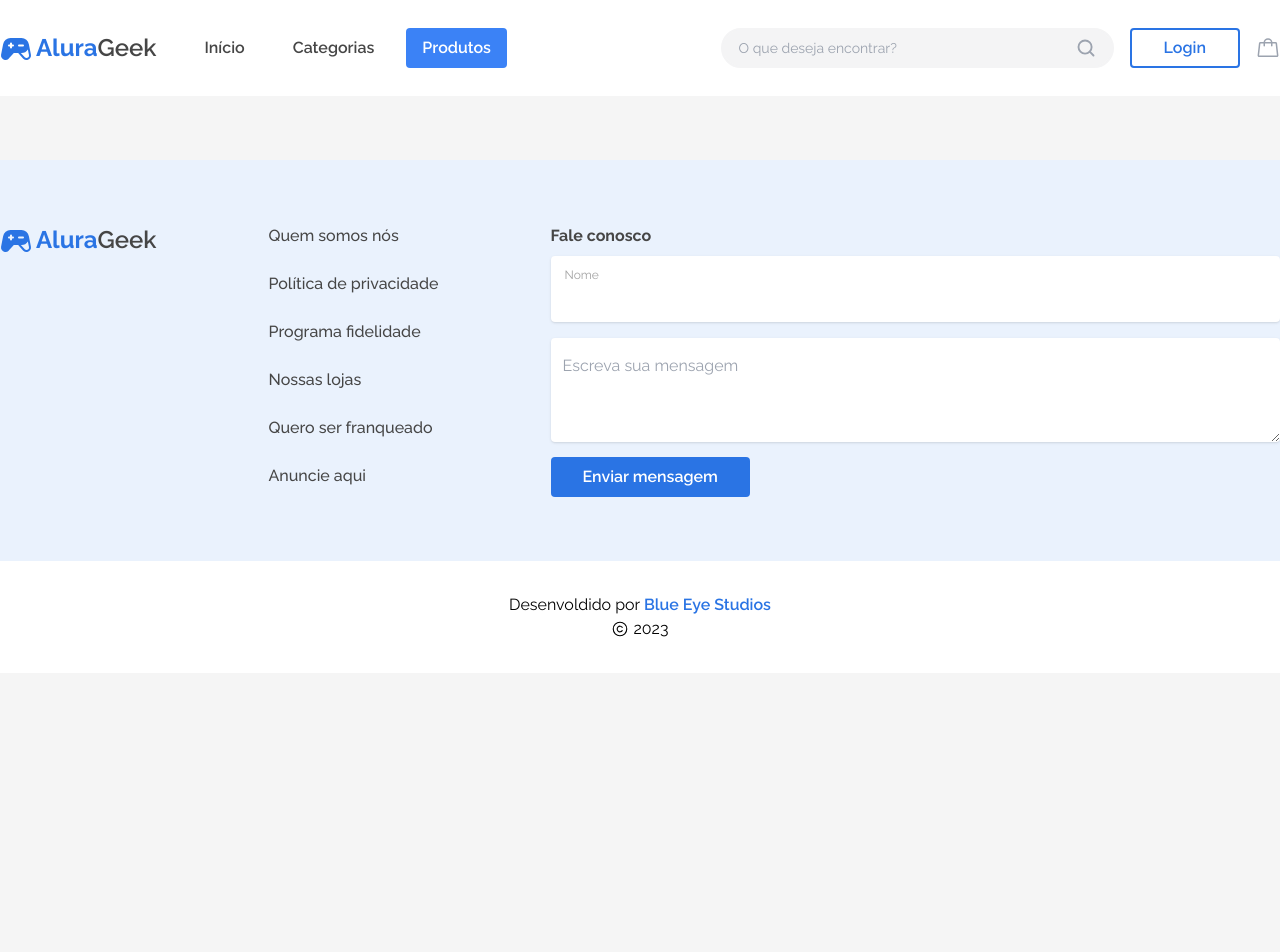
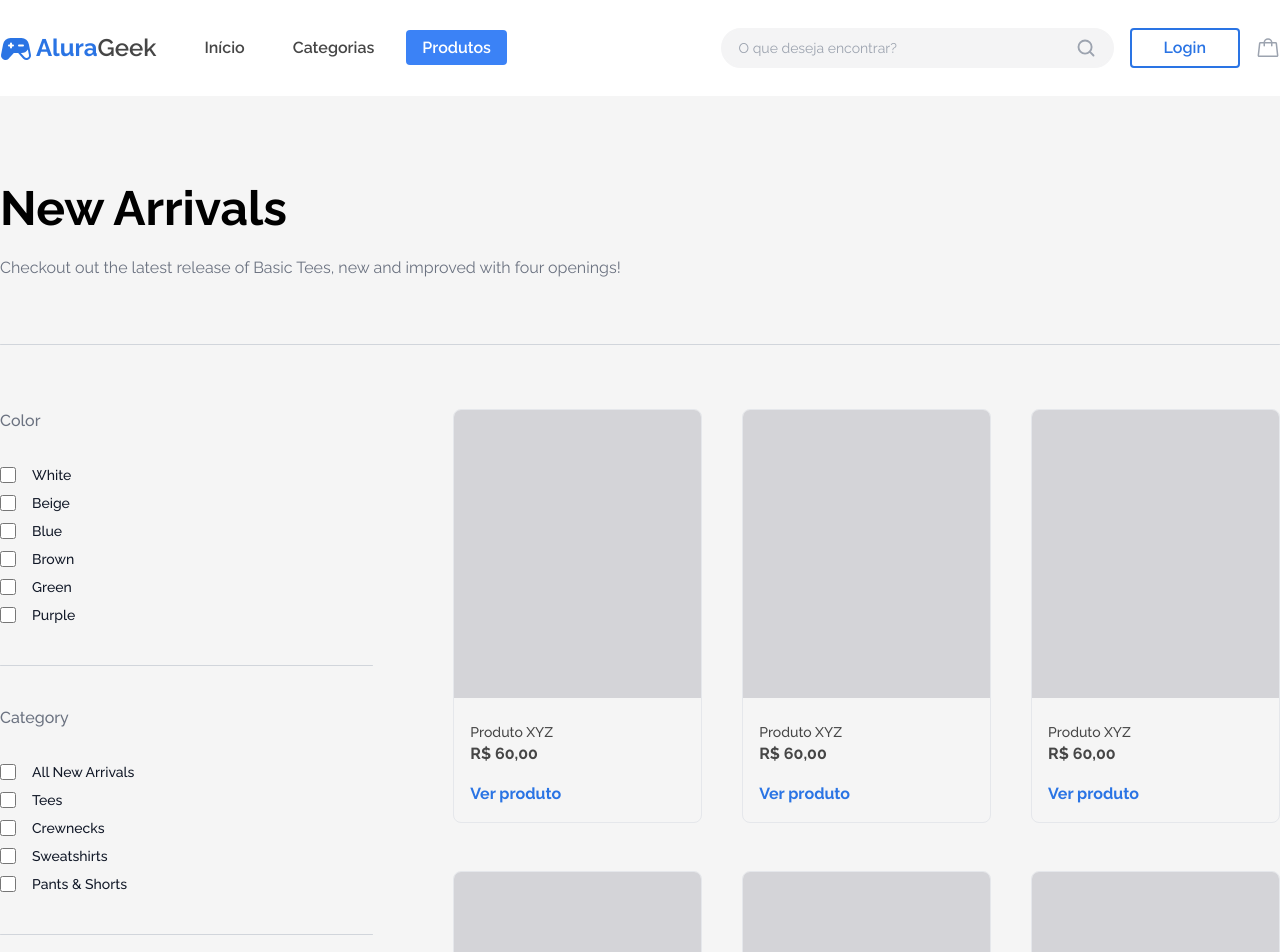
Before and after one commit to paulovictor11/alurageek, a Next.js app: page /produtos in a window 1280 px wide. Shown: the top 952 px of the page. Before the commit the page ends 800 px from the top, so only its background shows below. Built offline with nearby package versions, Linux system fonts and the light colour scheme.

Commit message:
feat: :sparkles: Página de Produtos
Criação da página de produtos e ajustes no componente ProductCard

```diff
--- /dev/null
+++ b/src/components/Checkbox.tsx
@@ -0,0 +1,26 @@
+type Props = {
+    id: string;
+    value?: string | number;
+    label?: string;
+};
+
+export function Checkbox(props: Props) {
+    return (
+        <div className="flex items-center h-5 gap-4">
+            <input
+                id={props.id}
+                type="checkbox"
+                value={props.value}
+                className="w-4 h-4 border border-gray-100 rounded-lg bg-background focus:ring-3 focus:ring-primary"
+            />
+            {props.label ? (
+                <label
+                    htmlFor={props.id}
+                    className="text-sm font-medium text-gray-900"
+                >
+                    {props.label}
+                </label>
+            ) : null}
+        </div>
+    );
+}
--- a/src/components/MainHeader.tsx
+++ b/src/components/MainHeader.tsx
@@ -1,10 +1,10 @@
 import { parseCookies } from "nookies";
 import { Header } from "./Header";
 import { SearchInput } from "./SearchInput";
-import Link from "next/link";
 import { OutlineButton } from "./OutlineButton";
 import { MainMenu } from "./MainMenu";
 import { Handbag } from "phosphor-react";
+import Link from "next/link";
 
 export function MainHeader() {
     const { "@app:token": token } = parseCookies();
@@ -25,11 +25,15 @@ export function MainHeader() {
         return (
             <div className="flex items-center gap-4">
                 <SearchInput />
+
                 {mountTrailingLink()}
-                <Handbag
-                    size={24}
-                    className="text-gray-400 hover:text-primary transition-colors cursor-pointer"
-                />
+
+                <Link href="/carrinho" className="relative">
+                    <Handbag
+                        size={24}
+                        className="text-gray-400 hover:text-primary transition-colors cursor-pointer"
+                    />
+                </Link>
             </div>
         );
     }
--- a/src/components/MainMenu.tsx
+++ b/src/components/MainMenu.tsx
@@ -10,32 +10,41 @@ export function MainMenu() {
 
     return (
         <ul className="flex items-center gap-4">
-            <li
+            <li>
+                <Link
+                    href="/"
                     className={`font-semibold cursor-pointer rounded px-4 py-2 transition-colors ${
                         isActive("/")
                             ? "bg-blue-500 text-white"
                             : "text-tertiary hover:bg-lightBlue"
                     }`}
                 >
-                <Link href="/">Início</Link>
+                    Início
+                </Link>
             </li>
-            <li
+            <li>
+                <Link
+                    href="/categorias"
                     className={`font-semibold cursor-pointer rounded px-4 py-2 transition-colors ${
                         isActive("/categorias")
                             ? "bg-blue-500 text-white"
                             : "text-tertiary hover:bg-lightBlue"
                     }`}
                 >
-                <Link href="/categorias">Categorias</Link>
+                    Categorias
+                </Link>
             </li>
-            <li
+            <li>
+                <Link
+                    href="/produtos"
                     className={`font-semibold cursor-pointer rounded px-4 py-2 transition-colors ${
                         isActive("/produtos")
                             ? "bg-blue-500 text-white"
                             : "text-tertiary hover:bg-lightBlue"
                     }`}
                 >
-                <Link href="/produtos">Produtos</Link>
+                    Produtos
+                </Link>
             </li>
         </ul>
     );
--- a/src/components/ProductCard.tsx
+++ b/src/components/ProductCard.tsx
@@ -2,18 +2,22 @@ import Link from "next/link";
 
 export function ProductCard() {
     return (
-        <div className="flex flex-col gap-2">
-            <div className="w-full h-[174px] bg-zinc-300 rounded" />
+        <Link
+            href="/produto/xyz"
+            className="flex flex-col gap-2 border rounded-lg overflow-hidden group cursor-pointer hover:border-primary"
+        >
+            <div className="w-full h-72 bg-zinc-300" />
 
-            <h3 className="text-sm text-tertiary font-medium">Produto XYZ</h3>
-            <h1 className="text-tertiary font-bold">R$ 60,00</h1>
+            <div className="p-4">
+                <h3 className="text-sm text-tertiary font-medium">
+                    Produto XYZ
+                </h3>
+                <h1 className="text-tertiary font-bold mb-4">R$ 60,00</h1>
 
-            <Link
-                href="/produto/xyz"
-                className="text-primary font-bold hover:underline underline-offset-2"
-            >
-                Ver produto
-            </Link>
-        </div>
+                <span className="text-primary font-bold group-hover:underline underline-offset-2">
+                    Ver produto
+                </span>
+            </div>
+        </Link>
     );
 }
--- a/src/pages/index.tsx
+++ b/src/pages/index.tsx
@@ -21,8 +21,9 @@ export default function Home() {
                     </Link>
                 </div>
 
-                <div className="grid grid-cols-6 gap-4">
-                    <ProductCard />
+                <div className="h-px w-full bg-gray-300 rounded-full mb-3" />
+
+                <div className="grid grid-cols-5 gap-4">
                     <ProductCard />
                     <ProductCard />
                     <ProductCard />
@@ -45,8 +46,9 @@ export default function Home() {
                     </Link>
                 </div>
 
-                <div className="grid grid-cols-6 gap-4">
-                    <ProductCard />
+                <div className="h-px w-full bg-gray-300 rounded-full mb-3" />
+
+                <div className="grid grid-cols-5 gap-4">
                     <ProductCard />
                     <ProductCard />
                     <ProductCard />
@@ -69,8 +71,9 @@ export default function Home() {
                     </Link>
                 </div>
 
-                <div className="grid grid-cols-6 gap-4">
-                    <ProductCard />
+                <div className="h-px w-full bg-gray-300 rounded-full mb-3" />
+
+                <div className="grid grid-cols-5 gap-4">
                     <ProductCard />
                     <ProductCard />
                     <ProductCard />
--- a/src/pages/login.tsx
+++ b/src/pages/login.tsx
@@ -1,6 +1,7 @@
 import { Footer } from "@/components/Footer";
 import { Header } from "@/components/Header";
 import { Input } from "@/components/Input";
+import { MainMenu } from "@/components/MainMenu";
 import { RaisedButton } from "@/components/RaisedButton";
 import { useRouter } from "next/router";
 import { setCookie } from "nookies";
@@ -20,7 +21,7 @@ export default function Login() {
 
     return (
         <>
-            <Header />
+            <Header leading={<MainMenu />} />
 
             <main className="my-24 max-w-[424px] mx-auto">
                 <form onSubmit={handleLogin} className="flex flex-col gap-6">
--- a/src/pages/produtos/index.tsx
+++ b/src/pages/produtos/index.tsx
@@ -1,9 +1,82 @@
+import { Checkbox } from "@/components/Checkbox";
+import { ProductCard } from "@/components/ProductCard";
 import { MainLayout } from "@/layouts/MainLayout";
 
 export default function Products() {
     return (
         <MainLayout>
-            <div></div>
+            <div className="pt-6">
+                <h1 className="text-5xl font-bold">New Arrivals</h1>
+                <p className="mt-6 text-gray-500">
+                    Checkout out the latest release of Basic Tees, new and
+                    improved with four openings!
+                </p>
+            </div>
+
+            <div className="h-px w-full bg-gray-300 rounded-full" />
+
+            <div className="grid grid-cols-3 gap-20">
+                <div className="">
+                    <div className="space-y-8">
+                        <h6 className="font-medium text-gray-500">Color</h6>
+
+                        <div className="space-y-2">
+                            <Checkbox id="white" label="White" />
+                            <Checkbox id="beige" label="Beige" />
+                            <Checkbox id="blue" label="Blue" />
+                            <Checkbox id="brown" label="Brown" />
+                            <Checkbox id="green" label="Green" />
+                            <Checkbox id="purple" label="Purple" />
+                        </div>
+                    </div>
+
+                    <div className="h-px w-full bg-gray-300 rounded-full my-10" />
+
+                    <div className="space-y-8">
+                        <h6 className="font-medium text-gray-500">Category</h6>
+
+                        <div className="space-y-2">
+                            <Checkbox id="1" label="All New Arrivals" />
+                            <Checkbox id="2" label="Tees" />
+                            <Checkbox id="3" label="Crewnecks" />
+                            <Checkbox id="4" label="Sweatshirts" />
+                            <Checkbox id="5" label="Pants & Shorts" />
+                        </div>
+                    </div>
+
+                    <div className="h-px w-full bg-gray-300 rounded-full my-10" />
+
+                    <div className="space-y-8">
+                        <h6 className="font-medium text-gray-500">Sizes</h6>
+
+                        <div className="space-y-2">
+                            <Checkbox id="xs" label="XS" />
+                            <Checkbox id="s" label="S" />
+                            <Checkbox id="m" label="M" />
+                            <Checkbox id="l" label="L" />
+                            <Checkbox id="xl" label="XL" />
+                            <Checkbox id="2xl" label="2XL" />
+                        </div>
+                    </div>
+                </div>
+                <div className="col-span-2 grid grid-cols-3 gap-x-10 gap-y-12">
+                    <ProductCard />
+                    <ProductCard />
+                    <ProductCard />
+
+                    <ProductCard />
+                    <ProductCard />
+                    <ProductCard />
+
+                    <ProductCard />
+                    <ProductCard />
+                    <ProductCard />
+
+                    <ProductCard />
+                    <ProductCard />
+                    <ProductCard />
+                </div>
+            </div>
         </MainLayout>
     );
 }
```
Lines whose indentation alone changed are shown as unchanged.
